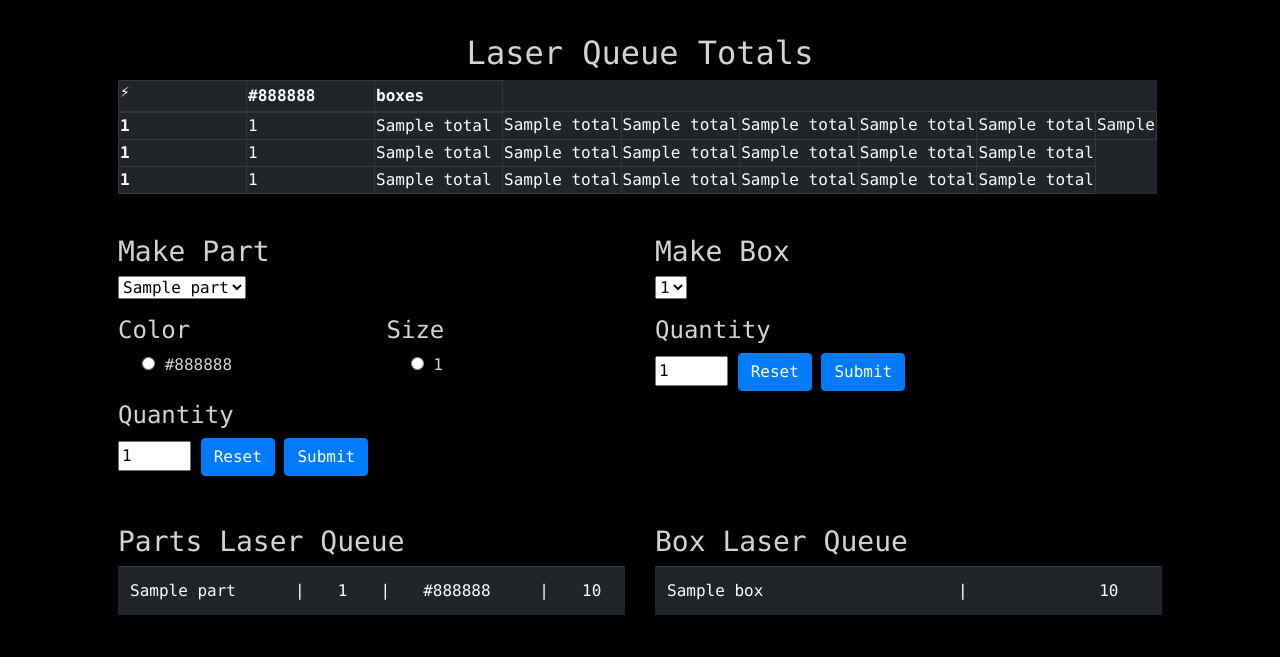
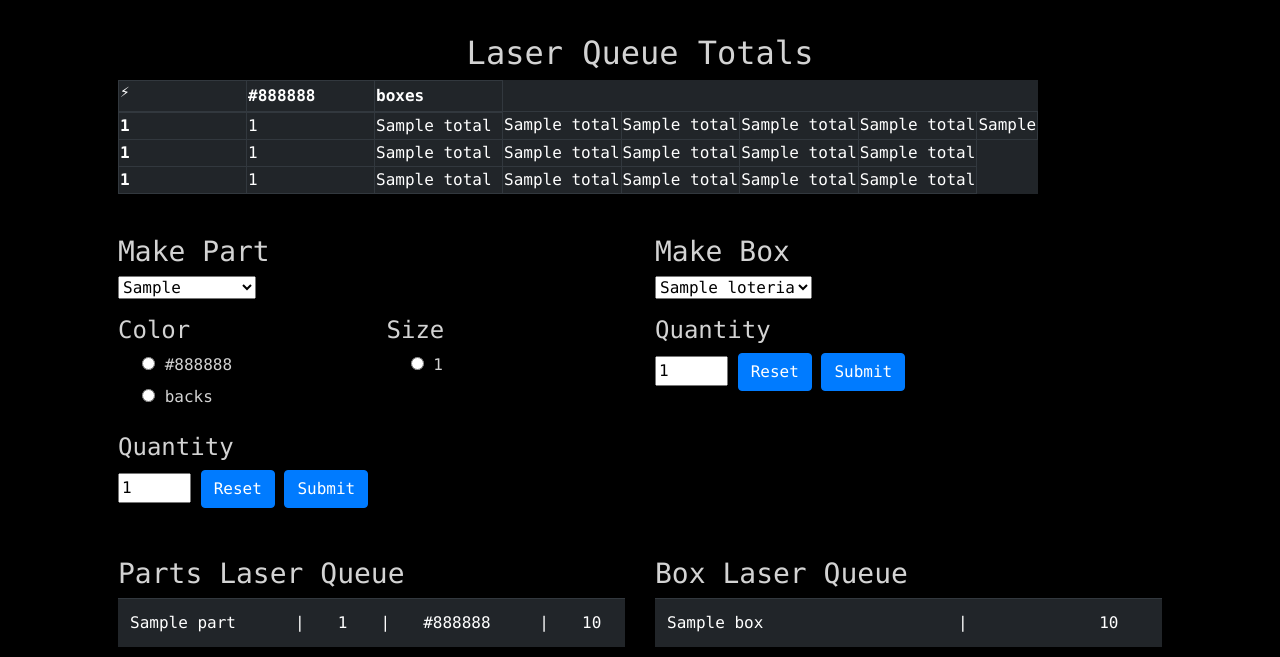
Before and after one commit to turkosaurus/nailivic, a Flask app: template templates/index.html in a window 1280 px wide. Shown: the part 289-946 px from the top of the page. Run offline with Flask 2, Linux system fonts and the light colour scheme; the template is opened without the code that fills it: most values are stand-ins (such as "Sample title", 1, 10 or a date in 2020); one stand-in notice (Sample message) is shown; some libraries are stand-ins or nearby versions.

Commit message:
updated / to new loterias data structure

```diff
--- a/application.py
+++ b/application.py
@@ -60,7 +60,7 @@ authusers.append(os.getenv('USERC'))
 # Loteria
 
 #TODO draw all this from a a database instead
-colors = ['black', 'red', 'turquoise', 'yellow', 'green', 'purple', 'nekkid']
+colors = ['black', 'red', 'turquoise', 'yellow', 'green', 'purple']
 sizes = ['s', 'm', 'l']
 loterias = {
     'La Dama': ['Frida', 'Frida Flowers', 'Frida Backs'],
@@ -110,31 +110,32 @@ def dashboard():
     if request.method == 'GET':
         print("--- LOADING ---")
 
-        # Identify current cycle
+        # Query for relevant data
         cycle = db.execute("SELECT * FROM cycles WHERE current='TRUE'")
-
-        # Query for data
         user = db.execute("SELECT username from users WHERE id=:id", id=session["user_id"])
         items = db.execute("SELECT * FROM items ORDER BY size ASC, name DESC")
         parts = db.execute("SELECT * FROM parts ORDER BY size ASC, name DESC, color ASC, qty DESC")
+        newloterias = db.execute("SELECT * FROM loterias")
 
-        # Query for production part totals
+        # Sum totals for each color & size
         totals = []
-
-        # For each size
+        ## For each size
         for i in range(len(sizes)):
 
             # Make a list to hold the color totoals
             totals.append([])
 
-            # For each color
+            # For each color within the size, sum the number of parts
             for j in range(len(colors)):
                 qty = db.execute("SELECT SUM(qty) FROM production WHERE size=:size AND color=:color", \
                                     size=sizes[i], color=colors[j])
                 print(f'qty:{qty} for {sizes[i]}, {colors[j]}')
+                # Sanitize "None" into ''
                 if qty[0]['sum'] == None:
                     qty[0]['sum'] = ''
                 print(f"qty {qty}")
+
+                # Append current color's totals to the current size's list
                 totals[i].append(qty[0]['sum'])
 
             print(totals)
@@ -143,17 +144,19 @@ def dashboard():
         backs = '#TODO'
 
         # Box Production Total
-        box_prod = db.execute("SELECT SUM(qty_prod) FROM boxes")
-        box_prod = box_prod[0]['sum']
+        box_prod_total = db.execute("SELECT SUM(qty) FROM boxprod")
+        box_prod_total = box_prod_total[0]['sum']
 
-        # Box Inventory Itemized
-        boxes = db.execute("SELECT * FROM boxes")
+        # Box Inventory & Production
+        boxes = db.execute("SELECT * FROM boxes WHERE qty>0")
+        boxprod = db.execute("SELECT * FROM boxprod WHERE qty>0")
 
         production = db.execute("SELECT * FROM production ORDER BY qty DESC, size ASC")
         time = datetime.datetime.utcnow().isoformat()
         print(cycle)
         print(items)
-        return render_template('index.html', production=production, boxes=boxes, box_prod=box_prod, backs=backs, loterias=loterias, sizes=sizes, \
+        print(newloterias)
+        return render_template('index.html', production=production, boxes=boxes, boxprod=boxprod, box_prod_total=box_prod_total, backs=backs, loterias=newloterias, sizes=sizes, \
             colors=colors, user=user, items=items, parts=parts, projections=projections, totals=totals, cycle=cycle, time=time)
 
     # Upon POSTing form submission
@@ -303,7 +306,7 @@ def production():
 
     # Clear all production data
     db.execute("DELETE FROM production")
-    db.execute("UPDATE boxes SET qty_prod=0")
+    db.execute("UPDATE boxprod SET qty=0")
 
     # Rebuild production table
     for item in projections:
@@ -326,17 +329,19 @@ def production():
 
             # Add new box producion entry with production quantity
             if not boxes:
-                db.execute("INSERT INTO boxes (name, qty_prod) VALUES (:name, :qty_prod)", name=boxname, qty_prod=qty)
+                db.execute("INSERT INTO boxprod (name, qty) VALUES (:name, :qty_prod)", name=boxname, qty_prod=qty)
 
             # Update existing box entry with new production quantity
             else:
                 # Handle bug when subtracting nonetype
-                if boxes[0]['qty_onhand'] is None:
-                    boxes[0]['qty_onhand'] = 0
-                box_qty_prod = qty - boxes[0]['qty_onhand']
+                if boxes[0]['qty'] is None:
+                    boxes[0]['qty'] = 0
+
+                # Calculate box production by subtracting boxes on hand from the quantity of items to be made
+                box_qty_prod = qty - boxes[0]['qty']
 
                 # Update box production quantities
-                db.execute("UPDATE boxes SET qty_prod=:box_qty_prod WHERE name=:name", box_qty_prod=box_qty_prod, name=boxname)
+                db.execute("UPDATE boxprod SET qty=:box_qty_prod WHERE name=:name", box_qty_prod=box_qty_prod, name=boxname)
 
 
 
@@ -390,25 +395,43 @@ def production():
 def box():
     if request.method == 'GET':
         return "#TODO"
+
+    # Make a box on POST
     else:
-        # Make a box
+
+        # Capture form inputs
         name = request.form.get("box")
-        qty = request.form.get("boxqty")
+        qty = int(request.form.get("boxqty"))
 
         # Fetch and update current quantity of boxes onhand and in production queue
         boxes = db.execute("SELECT * FROM boxes WHERE name=:name", name=name)
-        print(boxes)
+        boxprod = db.execute("SELECT * FROM boxprod WHERE name=:name", name=name)
+
+
+        # Adjust inventory
+        # TODO handle negatives?
+        ## Update existing box inventory entry
         if boxes:
-            qty_onhand = boxes[0]['qty_onhand'] + qty
+            qty_onhand = boxes[0]['qty'] + qty
+            db.execute("UPDATE boxes SET qty=:qty WHERE name=:name", qty=qty_onhand, name=name)
 
-            #TODO handle negatives
-            # Update production quantity
-            qty_prod = boxes[0]['qty_prod'] - qty
-            db.execute("UPDATE boxes SET qty_onhand=:qty_onhand, qty_prod=:qty_prod WHERE name=:name", qty_onhand=qty_onhand, qty_prod=qty_prod, name=name)
-            #TODO update productions
+        ## Make a new box invetory entry
+        else:
+            db.execute("INSERT INTO boxes (name, qty) VALUES (:name, :qty)", name=name, qty=qty)
 
-        if not boxes:
-            db.execute("INSERT INTO boxes (name, qty_onhand) VALUES (:name, :qty_onhand)", name=name, qty_onhand=qty)
+        # Adjust production
+        if boxprod:
+
+            # Calculate new production quantity
+            qty_prod = boxprod[0]['qty'] - qty
+
+            # Update existing entry if >0
+            if qty_prod > 0:
+                db.execute("UPDATE boxprod SET qty=:qty WHERE name=:name", qty=qty_prod, name=name)
+
+            # Delete existing entry if <=0
+            else:
+                db.execute("DELETE FROM boxprod WHERE name=:name")
 
         return redirect('/')
 
@@ -502,6 +525,20 @@ def config(path):
                 )")
 
             # Create table: boxes
+            db.execute("DROP TABLE boxes")
+            db.execute("CREATE TABLE IF NOT EXISTS boxes ( \
+                name VARCHAR ( 255 ), \
+                qty INTEGER \
+                )")
+
+            # Create table: boxprod
+            # db.execute("DROP TABLE boxprod")
+            db.execute("CREATE TABLE IF NOT EXISTS boxprod ( \
+                name VARCHAR ( 255 ), \
+                qty INTEGER \
+                )")
+
+            # Create table: boxes
             # db.execute("DROP TABLE boxes")
             db.execute("CREATE TABLE IF NOT EXISTS boxes ( \
                 name VARCHAR ( 255 ), \
@@ -578,8 +615,6 @@ def config(path):
                                     nombre=row[0], a=row[1], b=row[2], c=row[3], backs=row[4])
 
             return render_template('message.html', message="Success, new cycle created")
-
-
 
 
         # Not a valid admin route
--- a/templates/index.html
+++ b/templates/index.html
@@ -46,7 +46,6 @@ Dashboard
                         <td>{{ totals.0.3 }}</td>
                         <td>{{ totals.0.4 }}</td>
                         <td>{{ totals.0.5 }}</td>
-                        <td>{{ totals.0.6 }}</td>
                         <td>{{ box_prod }}</td>
                     </tr>
                     <tr>
@@ -57,7 +56,6 @@ Dashboard
                         <td>{{ totals.1.3 }}</td>
                         <td>{{ totals.1.4 }}</td>
                         <td>{{ totals.1.5 }}</td>
-                        <td>{{ totals.1.6 }}</td>
                     </tr>
                     <tr>
                         <th scope="row">{{ sizes.2 }}</th>
@@ -67,7 +65,6 @@ Dashboard
                         <td>{{ totals.2.3 }}</td>
                         <td>{{ totals.2.4 }}</td>
                         <td>{{ totals.2.5 }}</td>
-                        <td>{{ totals.2.6 }}</td>
                     </tr>
                 </tbody>
               </table>
@@ -96,9 +93,12 @@ Dashboard
                             <!-- <label for="part">part</label> -->
                             <select name="part" id="part">
                                 {% for loteria in loterias %}
-                                    {% for part in loterias[loteria] %}
-                                        <option value="{{ part }}">{{ part }}</option>
-                                    {% endfor %}
+                                    <option value="{{ loteria.a }}">{{ loteria.a }}</option>
+                                    <option value="{{ loteria.b }}">{{ loteria.b }}</option>
+                                    {% if loteria.c != '' %}
+                                        <option value="{{ loteria.c }}">{{ loteria.c }}</option>
+                                    {% endif %}
+                                    <option value="{{ loteria.backs }}">{{ loteria.backs }}</option>
                                 {% endfor %}
                             </select>
                         </div>
@@ -115,6 +115,10 @@ Dashboard
                                 <label for="{{ color }}">{{ color }}</label>
                             </div>
                             {% endfor %}
+                            <div class="custom-control custom-radio">
+                                <input type="radio" id="backs" name="color" value="backs">
+                                <label for="backs">backs</label>
+                            </div>
                         </div>
                     </div>
                     <div class="col">
@@ -156,7 +160,7 @@ Dashboard
                             <!-- <label for="box">part</label> -->
                             <select name="box" id="box">
                                 {% for loteria in loterias %}
-                                    <option value="{{ loteria }}">{{ loterias[loteria].0 }}</option>
+                                    <option value="{{ loteria.nombre }}">{{ loteria.nombre }}</option>
                                 {% endfor %}
                             </select>
                         </div>
@@ -203,8 +207,8 @@ Dashboard
         <div class="col-md-6 col-sm-12">
             <h3>Box Laser Queue</h3>
             <table class="table table-dark table-hover">
-                {% for box in boxes %}
-                    {% if box.qty_prod is not none %}
+                {% for box in boxprod %}
+                    {% if box.qty is not none %}
                     <tr>
                         <td>{{ box.name }}</td>
                         <td></td>
@@ -212,7 +216,7 @@ Dashboard
                         <td>|</td>
                         <td></td>
                         <td></td>
-                        <td>{{ box.qty_prod }}</td>
+                        <td>{{ box.qty }}</td>
                     </tr>
                     {% endif %}
                 {% endfor %}
@@ -245,7 +249,7 @@ Dashboard
             <h3>Box Inventory</h3>
             <table class="table table-dark table-hover">
                 {% for box in boxes %}
-                    {% if box.qty_onhand is not none %}
+                    {% if box.qty is not none %}
                         <tr>
                             <td>{{ box.name }}</td>
                             <td></td>
@@ -253,7 +257,7 @@ Dashboard
                             <td>|</td>
                             <td></td>
                             <td></td>
-                            <td>{{ box.qty_onhand }}</td>
+                            <td>{{ box.qty }}</td>
                         </tr>
                     {% endif %}
                 {% endfor %}
--- a/templates/items.html
+++ b/templates/items.html
@@ -30,7 +30,7 @@ Items
                             <label for="item">Item</label>
                             <select name="item" id="item">
                                 {% for loteria in loterias %}
-                                    <option value="{{ loteria }}">{{ loteria['nombre'] }}</option>
+                                    <option value="{{ loteria.nombre }}">{{ loteria.nombre }}</option>
                                 {% endfor %}
                             </select>
                         </div>
--- a/templates/message.html
+++ b/templates/message.html
@@ -4,5 +4,5 @@
 Message
 {% endblock %}
 {% block main %}
-<h2>{{ errmsg }}</h2>
+<h2>{{ message }}</h2>
 {% endblock %}
```
Also changed, not shown: README.md, loterias.csv (line endings or trailing spaces).
